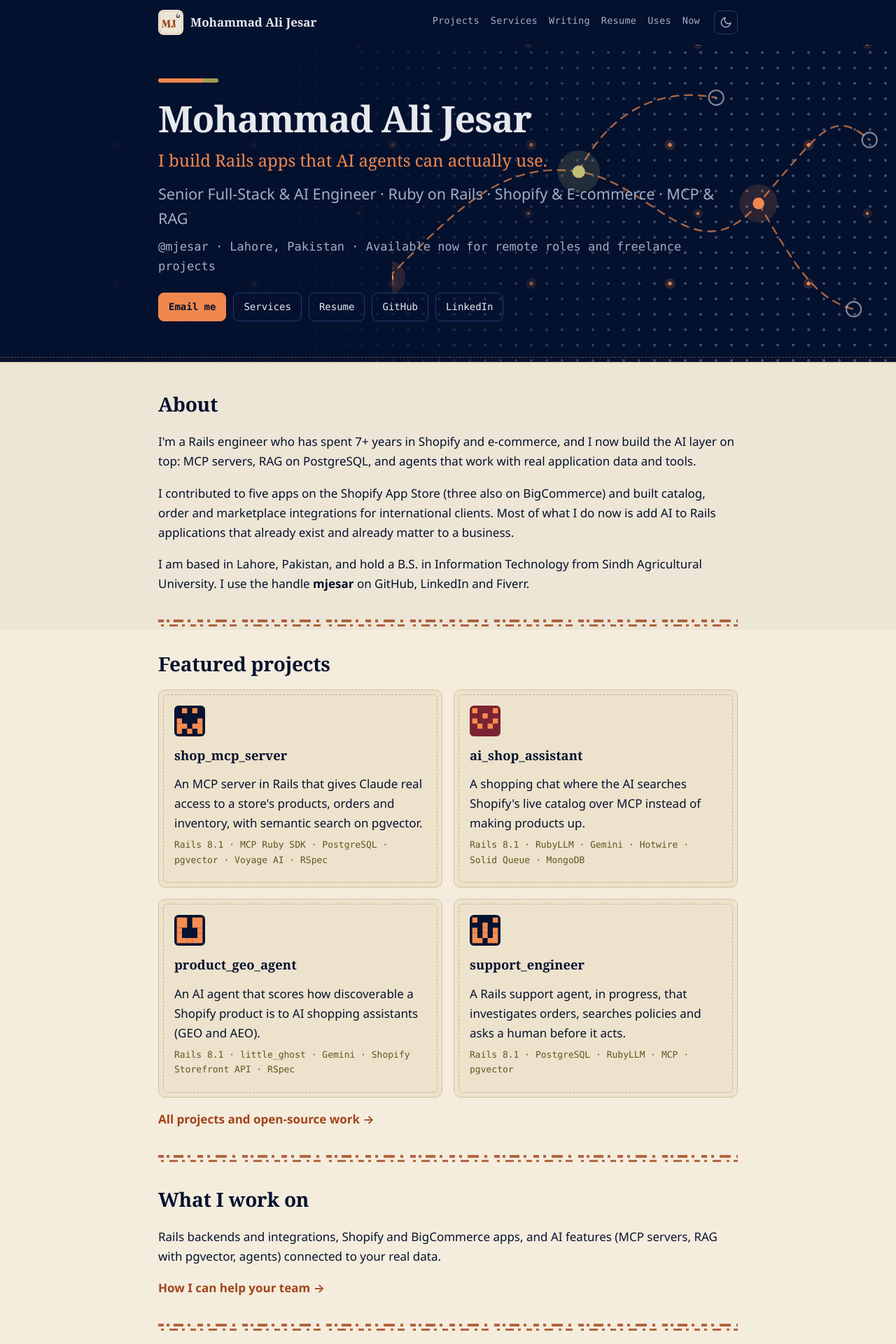
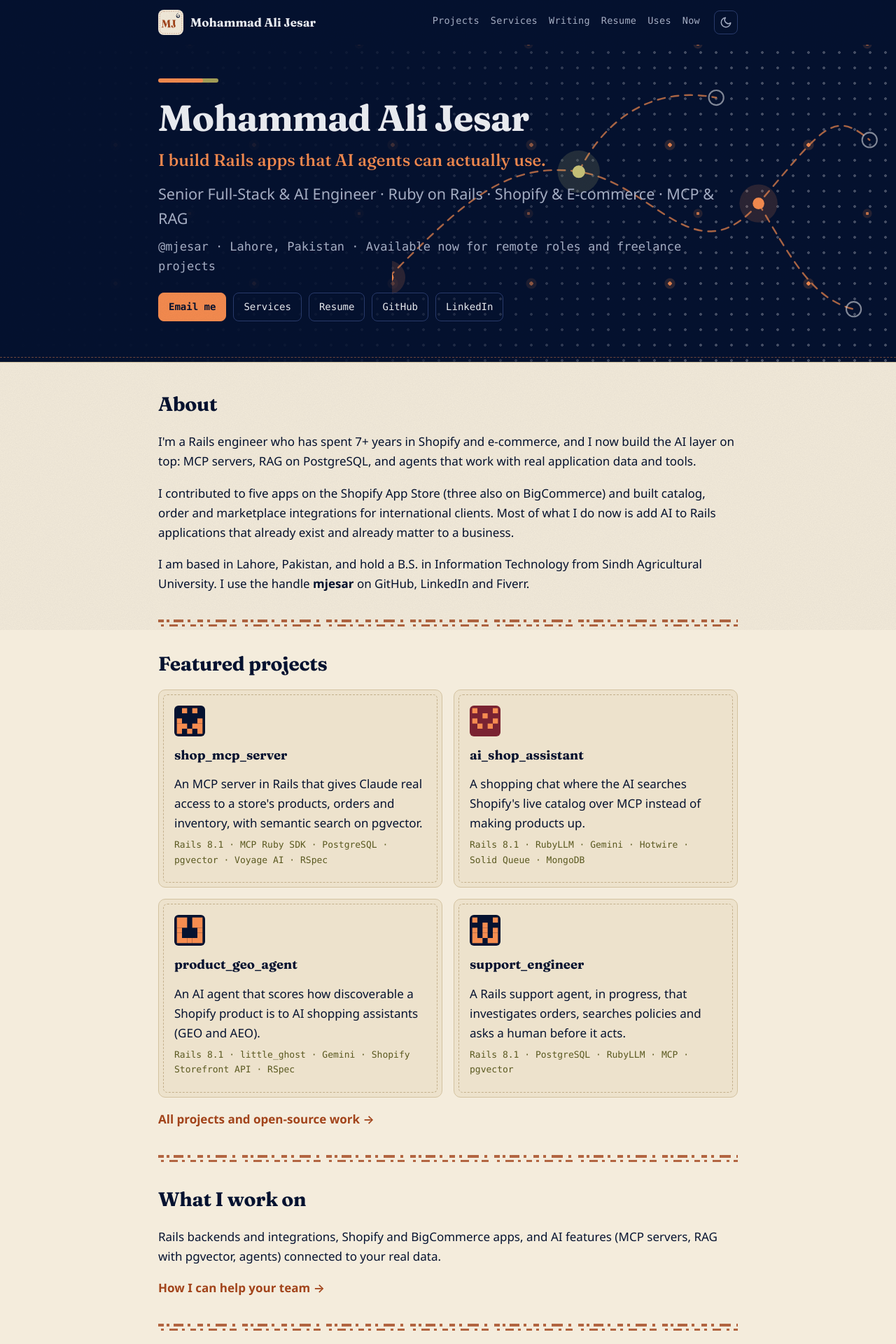
Before and after one commit to mjesar/mjesar.github.io, a Jekyll site: the page built from index.html, in a window 1280 px wide. Shown: the top 1920 px of the page at 70% size. Built offline with Jekyll 4.4.1, drawn with Linux system fonts in a browser that asks for light colours.

Commit message:
load fraunces font from a link tag so it actually applies

```diff
--- a/_includes/head.html
+++ b/_includes/head.html
@@ -28,6 +28,9 @@
   })();
 </script>
 <link rel="icon" href="/favicon.svg" type="image/svg+xml">
+<link rel="preconnect" href="https://fonts.googleapis.com">
+<link rel="preconnect" href="https://fonts.gstatic.com" crossorigin>
+<link rel="stylesheet" href="https://fonts.googleapis.com/css2?family=Fraunces:opsz,wght@9..144,500;9..144,700&display=swap">
 <link rel="stylesheet" href="/assets/css/style.css">
 {%- if page.noindex %}
 <meta name="robots" content="noindex, nofollow">
--- a/assets/css/style.css
+++ b/assets/css/style.css
@@ -164,10 +164,9 @@
 }
 
 /* ===== Woven Code theme layer (loads after the base rules above) ===== */
-/* "Woven Code" preview layer. Loaded after style.css, only on /preview/.
+/* "Woven Code" theme.
    Warm cream and oatmeal, indigo, rust, olive. Patterns are accents, drawn in CSS and SVG. */
 
-@import url("https://fonts.googleapis.com/css2?family=Fraunces:opsz,wght@9..144,500;9..144,700&display=swap");
 
 :root {
   --serif: "Fraunces", Georgia, "Times New Roman", serif;
```
